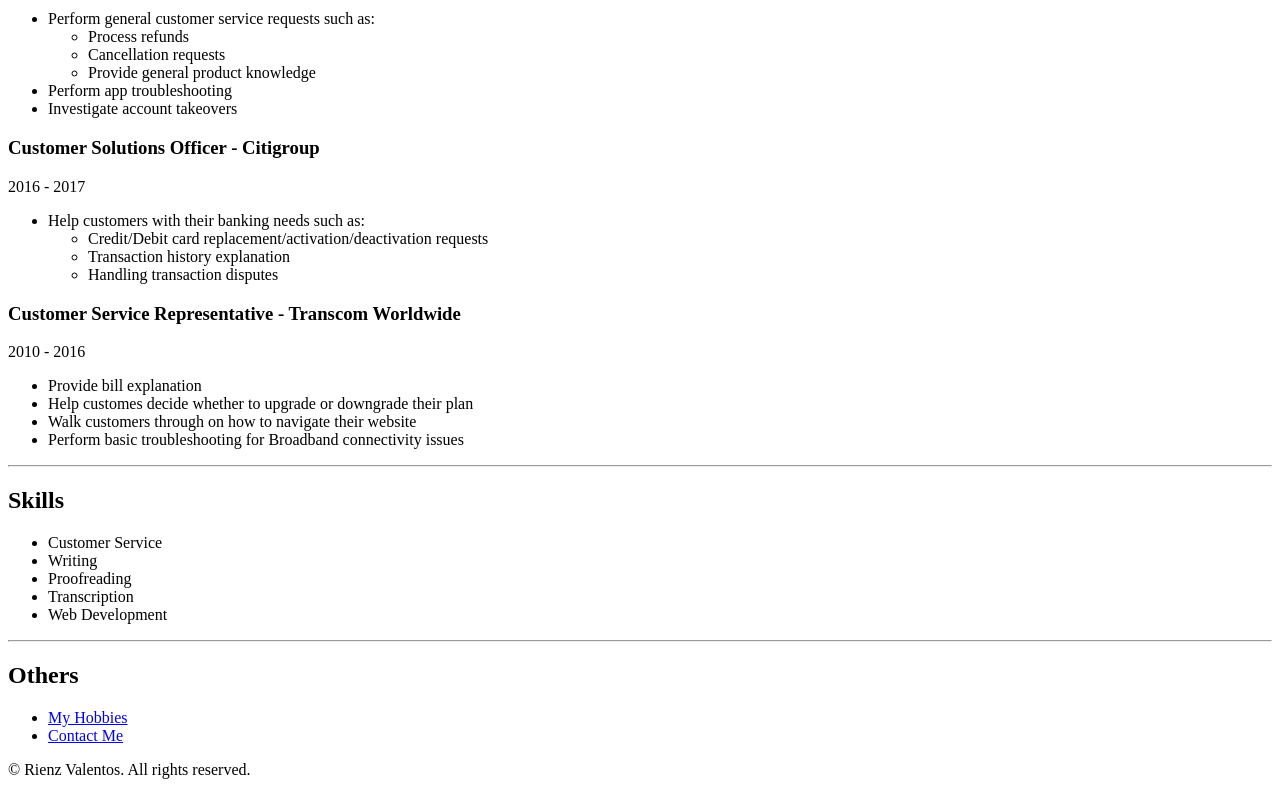
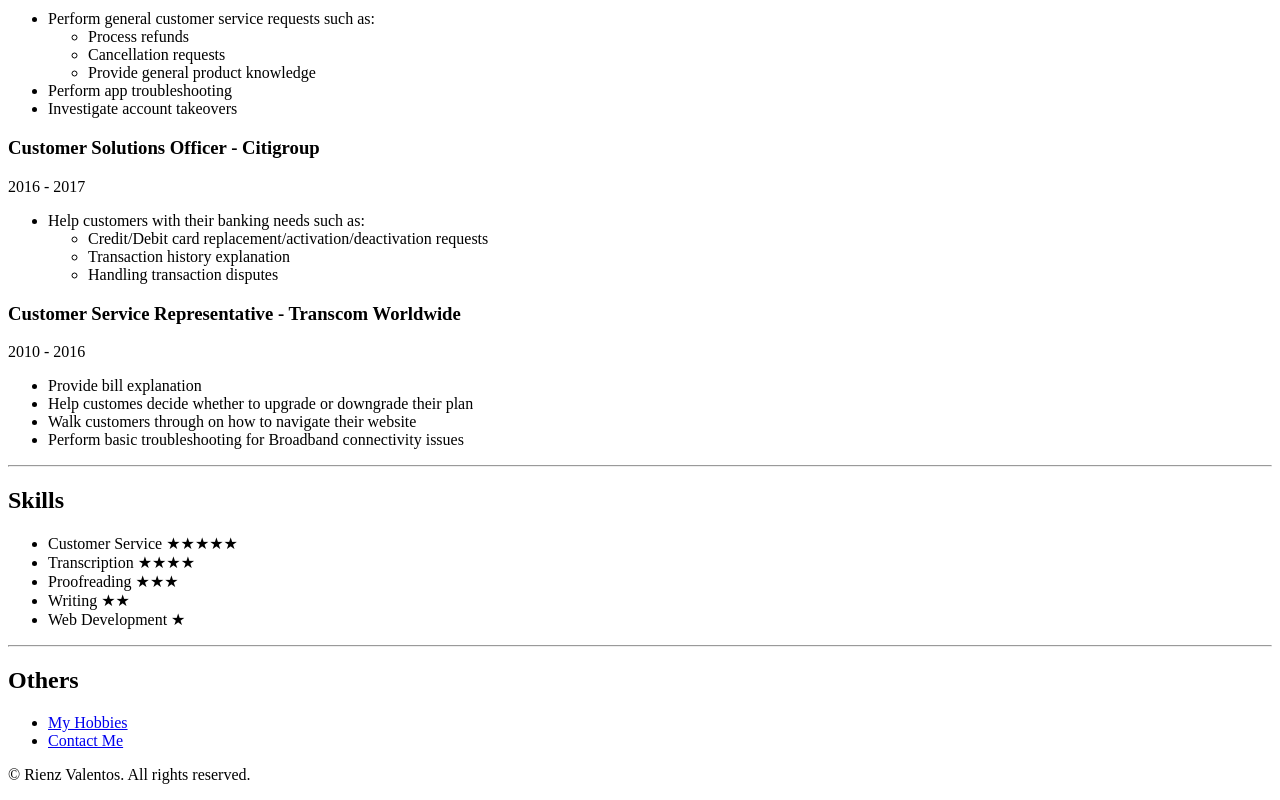
Before and after one commit to Rienz15/myresume, a plain HTML site: page index.html in a window 1280 px wide. Shown: the part 650-1450 px from the top of the page. Drawn offline with Linux system fonts and the light colour scheme.

Commit message:
Add files via upload

```diff
--- a/index.html
+++ b/index.html
@@ -58,11 +58,11 @@
     <hr/>
     <h2>Skills</h2>
     <ul>
-        <li>Customer Service</li>
-        <li>Writing</li>
-        <li>Proofreading</li>
-        <li>Transcription</li>
-        <li>Web Development</li>
+        <li>Customer Service &#9733;&#9733;&#9733;&#9733;&#9733;</li>
+        <li>Transcription &#9733;&#9733;&#9733;&#9733;</li>
+        <li>Proofreading &#9733;&#9733;&#9733;</li>
+        <li>Writing &#9733;&#9733;</li>
+        <li>Web Development &#9733;</li>
     </ul>
     <hr/>
     <h2>Others</h2>
```
